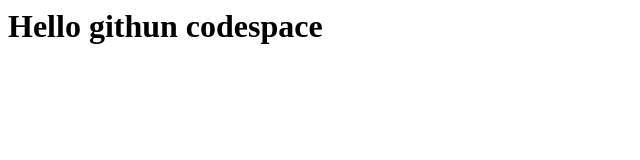
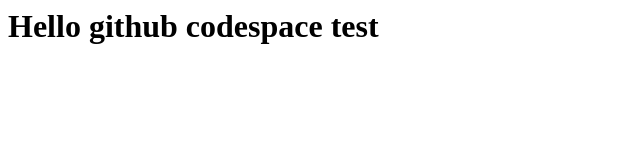
Before and after one commit to subash76285/skills-code-with-codespaces, a plain HTML site: page index.html in a window 1280 px wide. Shown: the whole page, without its empty margins (0-640 px from the left). Drawn offline with Linux system fonts and the light colour scheme.

Commit message:
updated index file

```diff
--- a/index.html
+++ b/index.html
@@ -1,3 +1,3 @@
 <html>
-  <h1>Hello githun codespace</h1>
+  <h1>Hello github codespace test</h1>
 </html>
```
